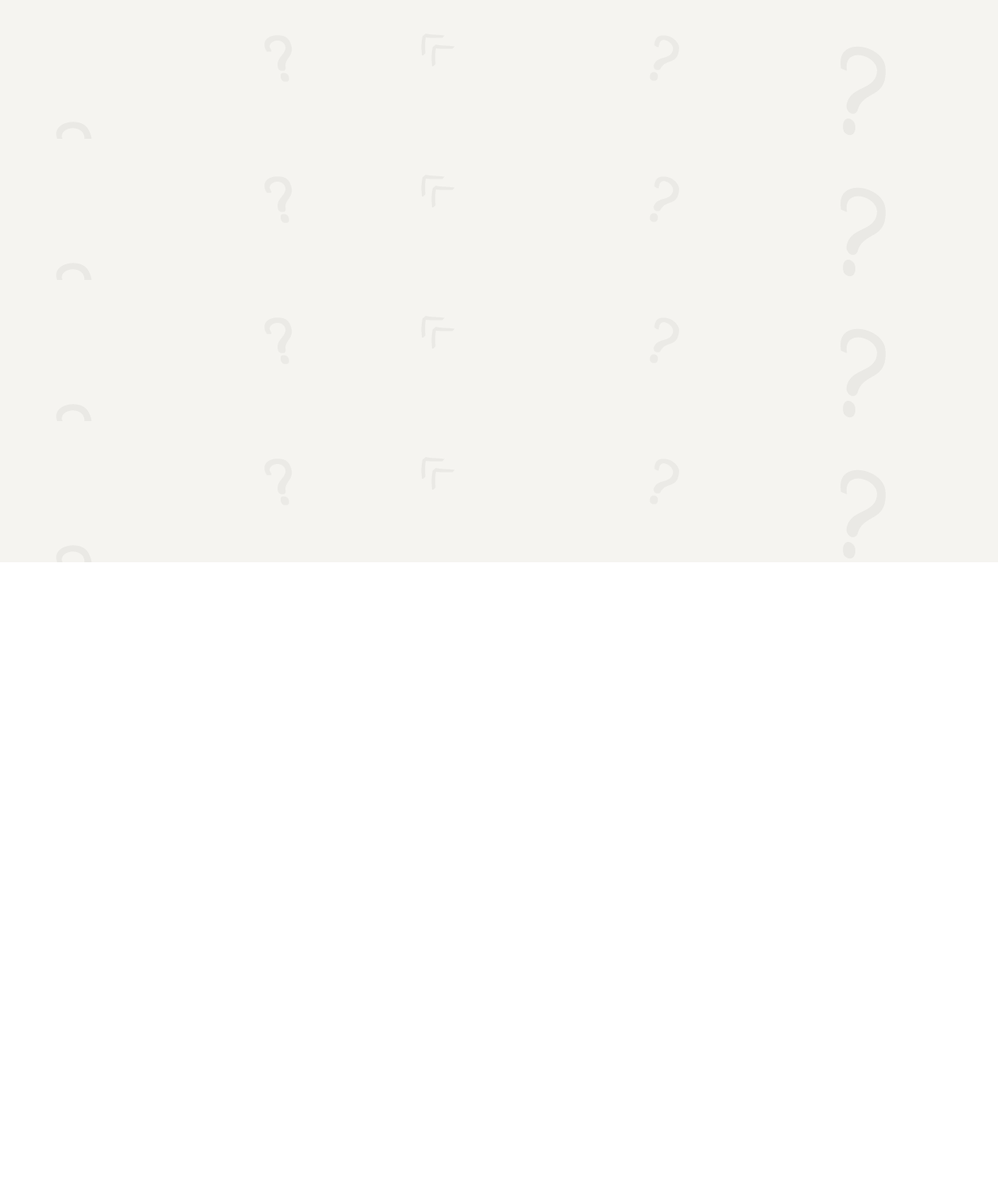
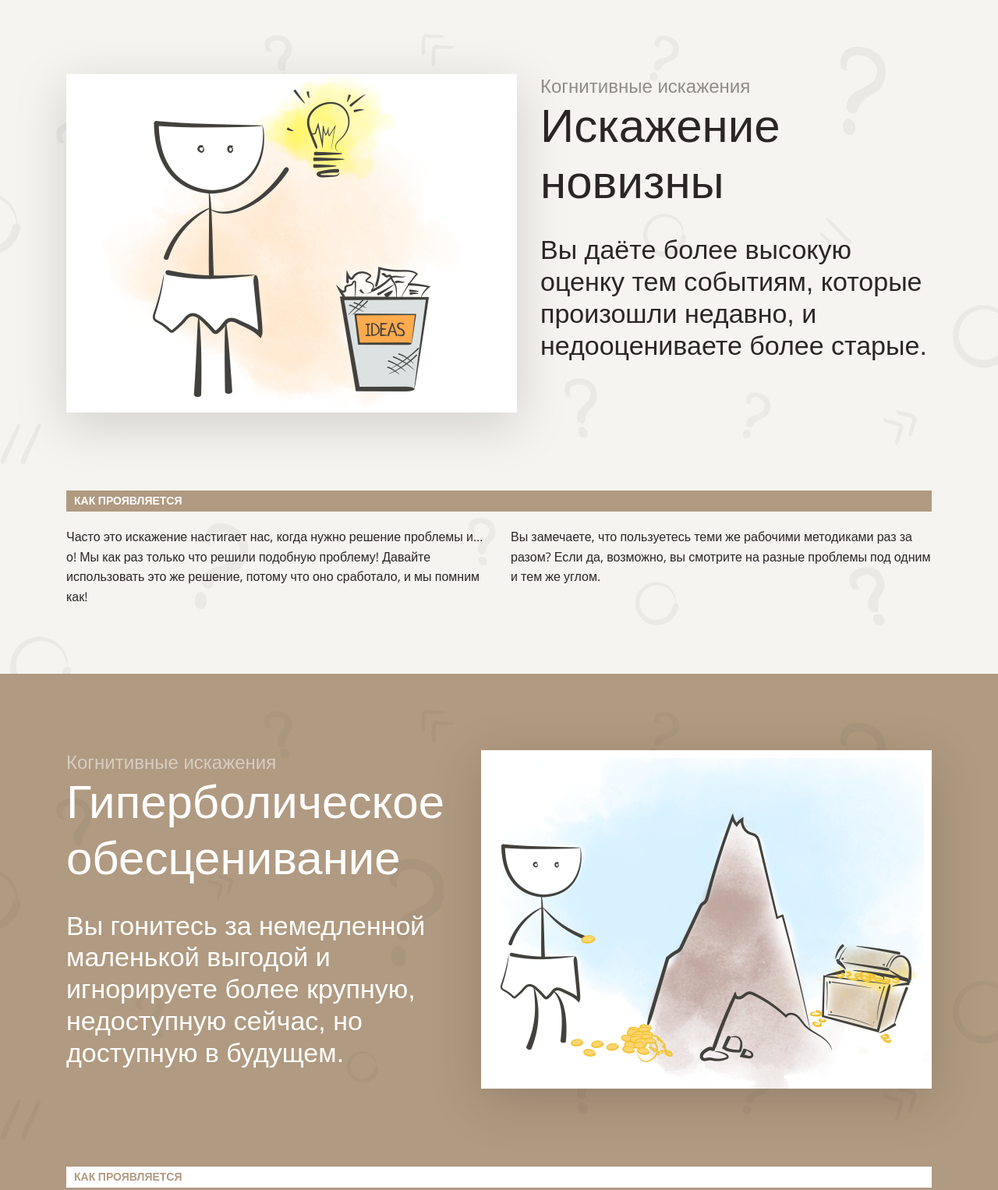
Before and after one commit to isour/layout-designer-project-lvl1, a website: page src/index.html in a window 1280 px wide. Shown: the part 4780-6306 px from the top of the page at 78% size. Before the commit the page ends 5501 px from the top, so only its background shows below. Drawn offline with nearby package versions, Linux system fonts and the light colour scheme; a web font is replaced by a local one.

Commit message:
add section depreciation

```diff
--- a/src/index.html
+++ b/src/index.html
@@ -80,14 +80,14 @@
                         </a>
                     </div>
                     <div class="grid__item">
-                        <a class="distortion-item" href="#new" title="Искажение новизны">
+                        <a class="distortion-item" href="#distortion-of-novelty" title="Искажение новизны">
                             <div class="distortion-item__digit">3</div>
                             <h5 class="distortion-item__title">Искажение новизны</h5>
                             <div class="distortion-item__text">Вы даёте более высокую оценку тем событиям, которые произошли недавно, и недооцениваете более старые.</div>
                         </a>
                     </div>
                     <div class="grid__item">
-                        <a class="distortion-item" href="#depreciation" title="Гиперболическое обесценивание">
+                        <a class="distortion-item" href="#hyperbolic-depreciation" title="Гиперболическое обесценивание">
                             <div class="distortion-item__digit">4</div>
                             <h5 class="distortion-item__title">Гиперболическое обесценивание</h5>
                             <div class="distortion-item__text">Вы гонитесь за немедленной маленькой выгодой и игнорируете более крупную, недоступную сейчас, но доступную в будущем.</div>
@@ -157,11 +157,59 @@
                 </div>
             </div>
         </section>
-        <section class="section section_bg section_new">
-            <div class="container section__container"></div>
+        <section class="section section_bg section_new" id="distortion-of-novelty">
+            <div class="container section__container">
+                <div class="text-block">
+                    <div class="text-block__row">
+                        <div class="text-block__media">
+                            <img src="images/3.png" alt="Искажение новизны" class="text-block__img">
+                        </div>
+                        <div class="text-block__content">
+                            <div class="text-block__pretitle">Когнитивные искажения</div>
+                            <div class="text-block__header">
+                                <h2 class="heading heading_h2">Искажение новизны</h2>
+                            </div>
+                            <div class="text-block__description">Вы даёте более высокую оценку тем событиям, которые произошли недавно, и недооцениваете более старые.</div>
+                        </div>
+                    </div>
+                    <div class="text-block__footer">
+                        <div class="text-block__how">
+                            <h5 class="heading heading_h5">Как проявляется</h5>
+                        </div>
+                        <div class="text-block__text">
+                            <p>Часто это искажение настигает нас, когда нужно решение проблемы и… о! Мы как раз только что решили подобную проблему! Давайте использовать это же решение, потому что оно сработало, и мы помним как!</p>
+                            <p>Вы замечаете, что пользуетесь теми же рабочими методиками раз за разом? Если да, возможно, вы смотрите на разные проблемы под одним и тем же углом.</p>
+                        </div>
+                    </div>
+                </div>
+            </div>
         </section>
-        <section class="section section_bg section_depreciation">
-            <div class="container section__container"></div>
+        <section class="section section_bg section_brown section_depreciation" id="hyperbolic-depreciation">
+            <div class="container section__container">
+                <div class="text-block text-block_white">
+                    <div class="text-block__row">
+                        <div class="text-block__content">
+                            <div class="text-block__pretitle">Когнитивные искажения</div>
+                            <div class="text-block__header">
+                                <h2 class="heading heading_h2">Гиперболическое обесценивание</h2>
+                            </div>
+                            <div class="text-block__description">Вы гонитесь за немедленной маленькой выгодой и игнорируете более крупную, недоступную сейчас, но доступную в будущем.</div>
+                        </div>
+                        <div class="text-block__media">
+                            <img src="images/4.png" alt="Гиперболическое обесценивание" class="text-block__img">
+                        </div>
+                    </div>
+                    <div class="text-block__footer">
+                        <div class="text-block__how">
+                            <h5 class="heading heading_h5">Как проявляется</h5>
+                        </div>
+                        <div class="text-block__text">
+                            <p>Вы когда-нибудь откладывали написание теста? Ловили себя на использовании клавиш-стрелок в Vim? Поздравляю, у вас наблюдается гиперболическое обесценивание.</p>
+                            <p>Немедленная выгода от использования чего-то быстродоступного значительно смягчает боль, которую нужно перетерпеть, чтобы усвоить правильный синтаксис для перемещения на нужную строчку. Но как только вы поймёте как перемещаться быстрее, выгода в будущем намного выше. В итоге вы сохраните много времени.</p>
+                        </div>
+                    </div>
+                </div>
+            </div>
         </section>
         <section class="section section_bg section_error">
             <div class="container section__container"></div>
--- a/src/styles/style.css
+++ b/src/styles/style.css
@@ -325,7 +325,7 @@ html {
 }
 
 .text-block_white .text-block__pretitle {
-  color: var(--color_light);
+  color: var(--color_white2);
 }
 
 .text-block_white .text-block__description {
```
